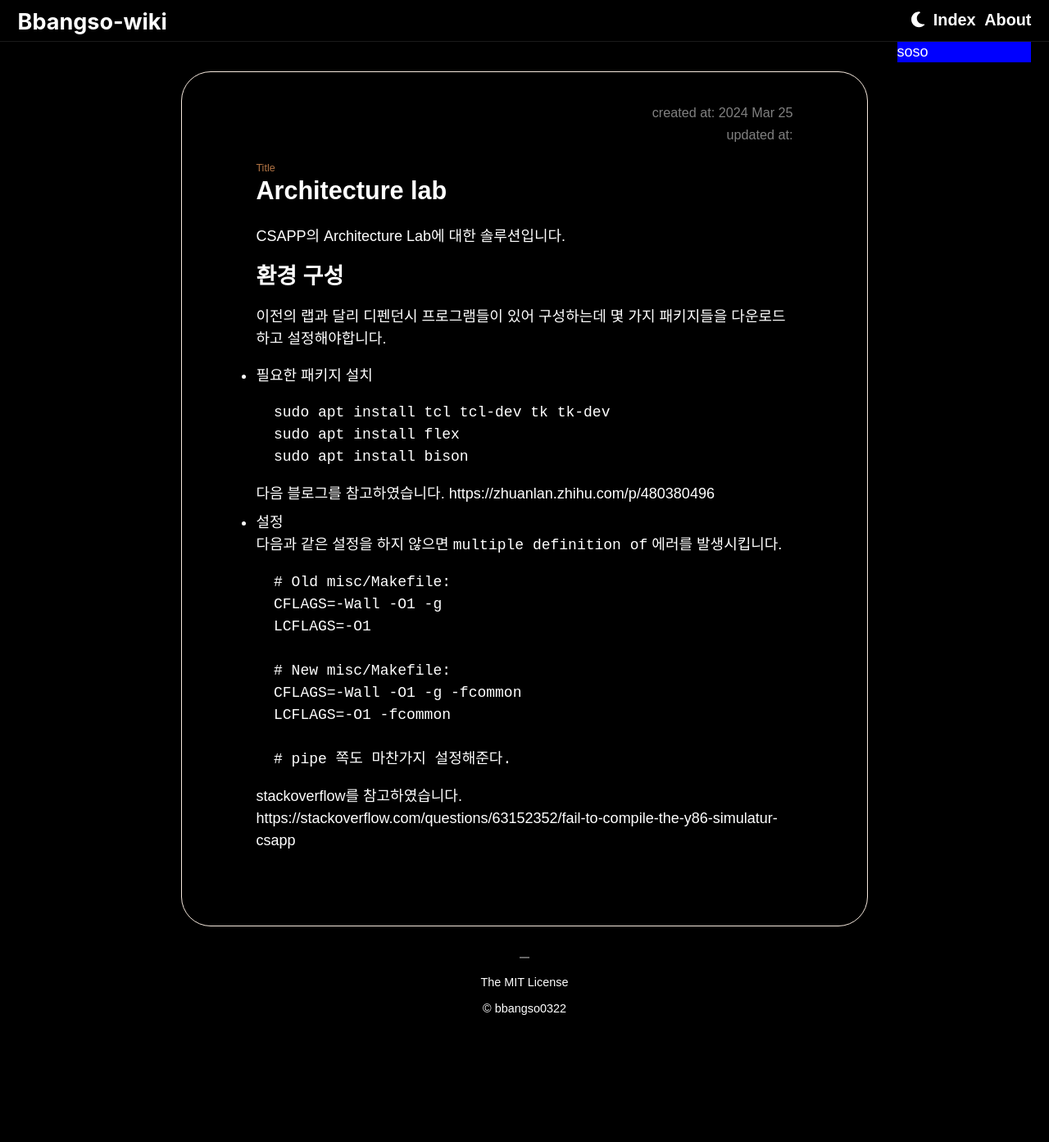
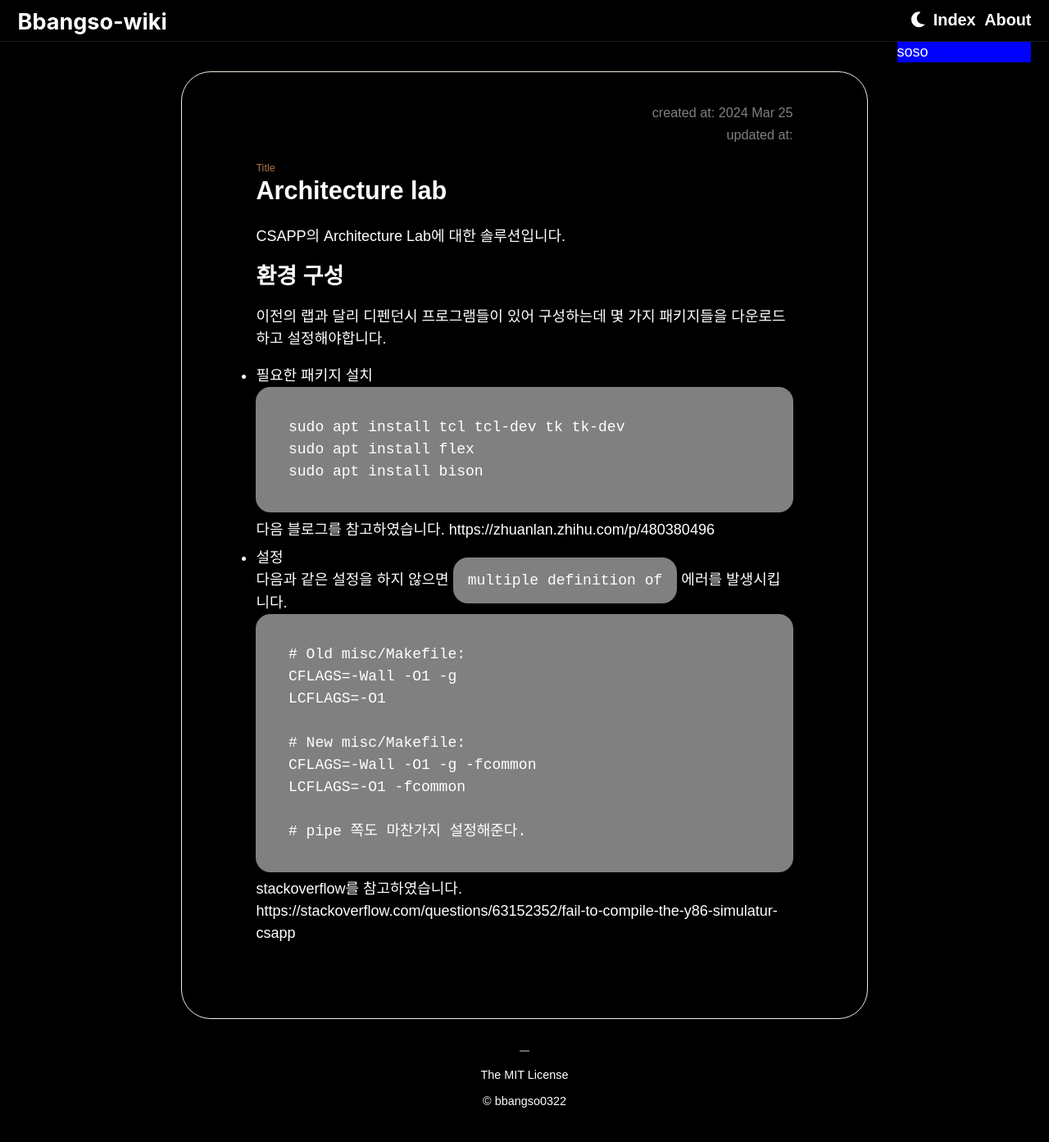
Before and after one commit to bbangso0322/kiwi-log, a Jekyll site: the page built from _mywikis/Architecture Lab.md, in a window 1280 px wide. Shown: the whole page at 82% size. Built offline with Jekyll 4.4.1, drawn with Linux system fonts in a browser that asks for light colours; some web fonts are replaced; before the commit the page ends 1279 px from its top, so only the background shows below that.

Commit message:
scroll bar design

```diff
--- a/_sass/main.scss
+++ b/_sass/main.scss
@@ -48,3 +48,20 @@
 	gap: 2rem;
 	padding: 0 1.2rem;
 }
+
+::-webkit-scrollbar {
+    width: 0.6rem;
+    height: 0.6rem;
+}
+
+::-webkit-scrollbar-track {
+}
+
+::-webkit-scrollbar-thumb {
+    background-color: #888;
+    border-radius: 1rem;
+}
+
+::-webkit-scrollbar-thumb:hover {
+    background-color: #555;
+}
--- a/_sass/markdown.scss
+++ b/_sass/markdown.scss
@@ -1,3 +1,10 @@
 p {
 	margin: 0.4rem 0;
 }
+
+.highlighter-rouge {
+	overflow-x: auto;
+	padding: 1rem;
+	background-color: gray;
+	border-radius: 1rem;
+}
```
